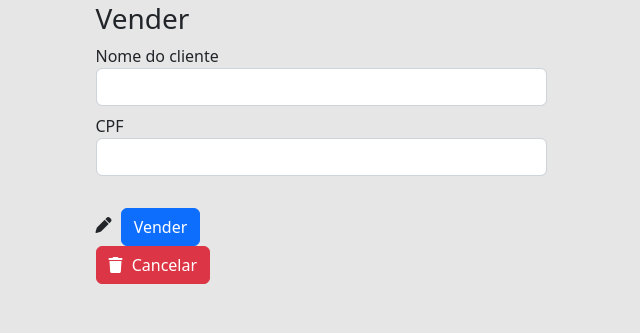
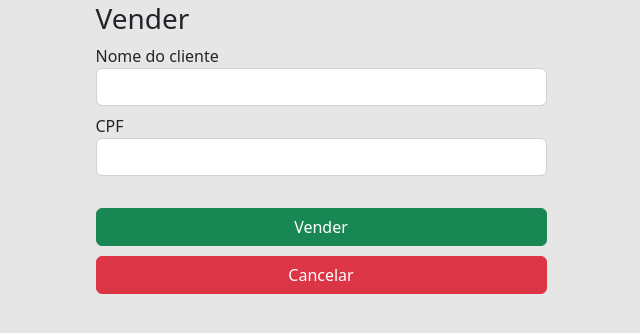
Before and after one commit to felipergoncalves/JF-multimarcas, a Flask app: page /sell_car/1 in a window 1280 px wide. Shown: the part 38-371 px from the top of the page, without its empty margins (379-1019 px from the left). Run offline with Flask 2, Linux system fonts and the light colour scheme; data comes from the database, SQL or seed files in the repository; both versions use the stored data as it was after the commit; some libraries are stand-ins or nearby versions.

Commit message:
Design updates

```diff
--- /dev/null
+++ b/static/css/edit-car.css
@@ -0,0 +1,17 @@
+.update-button{
+    display: flex;
+    width: 100%;
+    justify-content: center;
+    margin: none;
+}
+
+input[type="submit"]{
+    width: 100%
+}
+
+.button-options{
+    display: flex;
+    justify-content: flex-end;
+    gap: 10px;
+    margin-top: 15px;
+}
--- /dev/null
+++ b/static/css/sell-car.css
@@ -0,0 +1,9 @@
+.cancel-button{
+    display: flex;
+    width: 100%;
+    margin-top: 10px;
+}
+
+.cancel-button a{
+    width: 100%;
+}
--- a/templates/dashboard.html
+++ b/templates/dashboard.html
@@ -7,6 +7,8 @@
     <link rel="stylesheet" href="{{ url_for('static', filename='css/dashboard.css')}}">
     <link rel="stylesheet" href="{{ url_for('static', filename='css/index.css')}}">
     <link rel="stylesheet" href="{{ url_for('static', filename='css/sales_history.css')}}">
+    <link rel="stylesheet" href="{{ url_for('static', filename='css/edit-car.css')}}">
+    <link rel="stylesheet" href="{{ url_for('static', filename='css/sell-car.css')}}">
     <link href="https://cdn.jsdelivr.net/npm/bootstrap@5.2.2/dist/css/bootstrap.min.css" rel="stylesheet" integrity="sha384-Zenh87qX5JnK2Jl0vWa8Ck2rdkQ2Bzep5IDxbcnCeuOxjzrPF/et3URy9Bv1WTRi" crossorigin="anonymous">
   </head>
   <body>
--- a/templates/sell_car.html
+++ b/templates/sell_car.html
@@ -14,11 +14,12 @@
             </div>
             <br>
             <div class="update-button">
-                <i class="fa-solid fa-pen"></i>
-                <input type="submit" value="Vender" class="btn btn-primary">
+                <input type="submit" value="Vender" class="btn btn-success">
             </div>
         </form>
-        <a href="{{url_for('index')}}" class="btn btn-danger"><i class="fa-solid fa-trash"></i> Cancelar</a>
+        <div class="cancel-button">
+            <a href="{{url_for('index')}}" class="btn btn-danger"></i> Cancelar</a>
+        </div>
     </div>
 </div>
 {% endblock %}
```
Also changed, not shown: templates/edit_car.html (+4 -7 lines), form_db.db.
